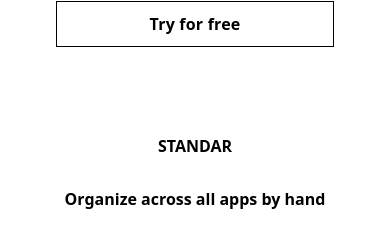
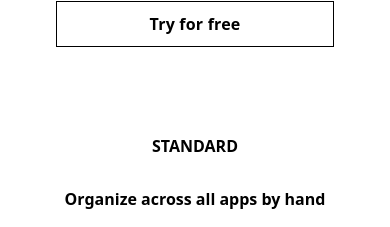
Before and after one commit to IrvingRR/placeholder-app, a React (Vite) app: page / in a window 390 px wide. Shown: the part 3895-4122 px from the top of the page. Built offline with nearby package versions, Linux system fonts and the light colour scheme.

Commit message:
refactor(Change Navbar component responsive design)

```diff
--- a/src/components/pages/home/PricingSection.jsx
+++ b/src/components/pages/home/PricingSection.jsx
@@ -1,3 +1,4 @@
+import toast from "react-hot-toast";
 import { PricingCards, PricingContainer, PricingContent, PricingText } from "../../../styled/pages/home/pricing-section";
 import { PricingCard } from "../../cards/PricingCard";
 
@@ -18,6 +19,11 @@ const standarBenefits =[
 ];
 
 export const PricingSection = () => {
+
+  const tryForFree = () => toast.success('Try to free selected simulation...');
+
+  const buyStandar = () => toast.success('Buy standard simulation...');
+
   return (
     <PricingContainer id="pricing">
       <PricingContent>
@@ -33,14 +39,16 @@ export const PricingSection = () => {
             priceData={{ amount: 0, symbol: '$', time: 'Per Month' }}
             benefits={freeBenefits}
             buttonLabel='Try for free'
+            buttonFunction={tryForFree}
           />
 
           <PricingCard
-            title='STANDAR'
+            title='STANDARD'
             description='Organize across all apps by hand'
             priceData={{ amount: 19, symbol: '$', time: 'Per Month' }}
             benefits={standarBenefits}
             buttonLabel='Buy Now'
+            buttonFunction={buyStandar}
           />
         </PricingCards>
       </PricingContent>
```
